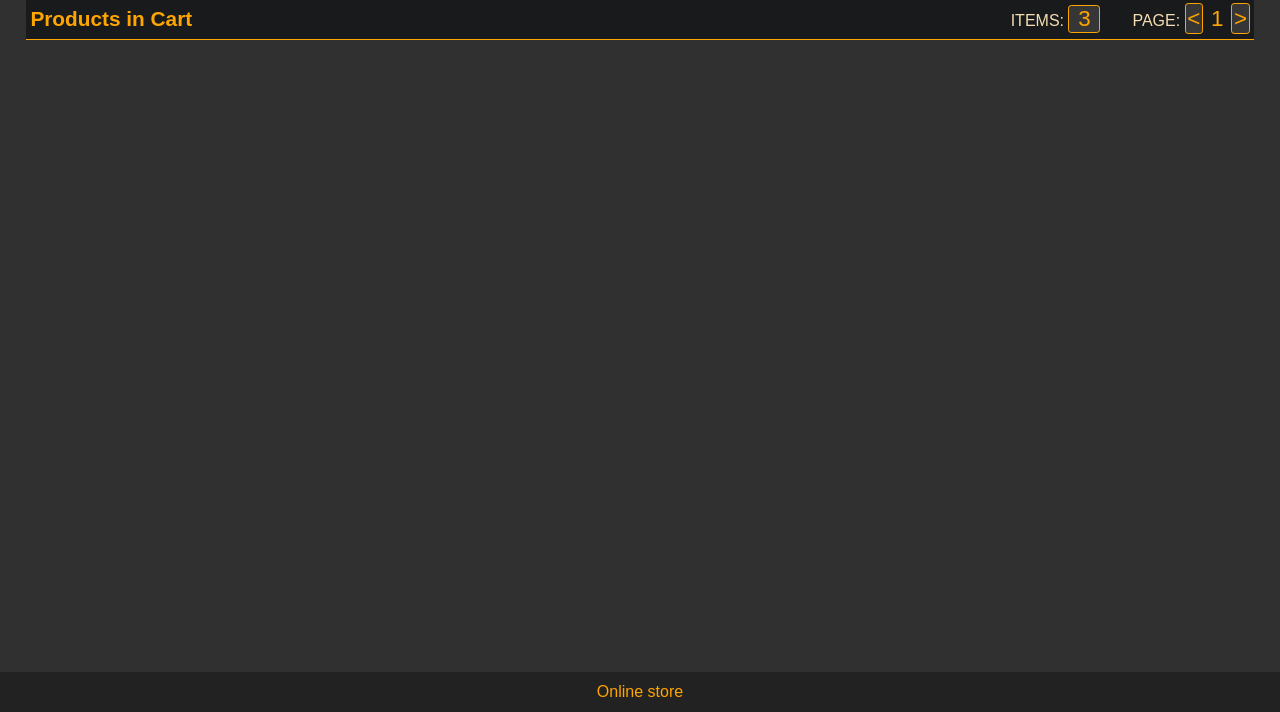
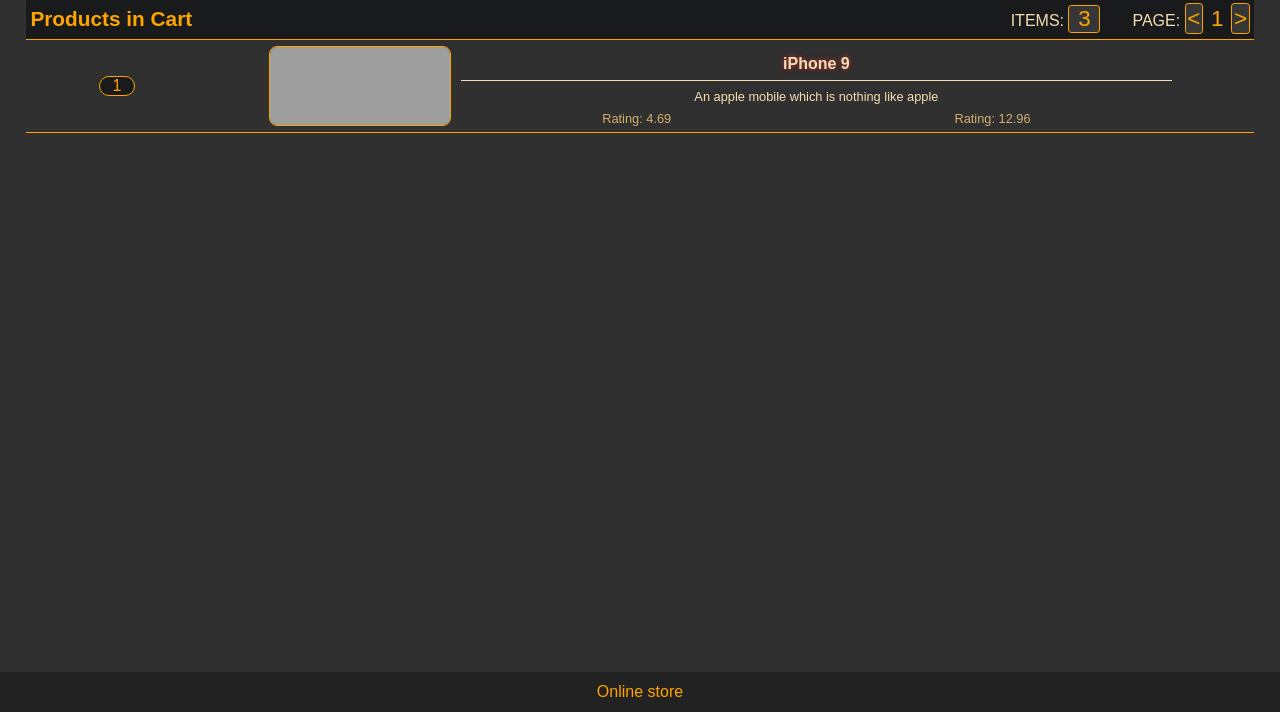
Before and after one commit to vberezhnykh/online-store, a website built with webpack: page src/index.html in a window 1280 px wide. Shown: the part 88-800 px from the top of the page. Built offline with nearby package versions, Linux system fonts and the light colour scheme; grey boxes are pictures that could not be loaded.

Commit message:
feat: made info about product in cart

```diff
--- a/src/components/view/pages/cart/cartPage.scss
+++ b/src/components/view/pages/cart/cartPage.scss
@@ -49,3 +49,78 @@
   font-size: 140%;
   margin: 0 0.5rem;
 }
+
+.cart__items {
+  width: 100%;
+  padding: 0.5%;
+  border-bottom: 1px solid orange;
+}
+
+.list__item {
+  display: flex;
+  align-items: center;
+  justify-content: space-around;
+  height: 5rem;
+}
+
+.item__number {
+  width: 3%;
+  text-align: center;
+  border: 1px solid orange;
+  border-radius: 5rem;
+  background-color: #181a1c;
+}
+
+.item__info {
+  width: 75%;
+  height: 100%;
+  display: flex;
+  align-items: center;
+  cursor: pointer;
+}
+
+.item__image {
+  width: 20%;
+  height: 100%;
+  border-radius: 0.5rem;
+  border: 0.2px solid orange;
+}
+
+.item__details {
+  width: 80%;
+  height: 100%;
+  padding: 1%;
+}
+
+.item__title {
+  width: 100%;
+  display: flex;
+  align-items: center;
+  justify-content: center;
+  text-shadow: 0 0 5px rgb(88 68 68), 0 0 2px rgb(88 19 19), 0 0 3px rgb(164 45 45), 0 0 5px rgb(150 33 33);
+  border-bottom: 1px solid wheat;
+}
+
+.title__text {
+  color: wheat;
+  padding-bottom: 1%;
+}
+
+.item__description {
+  padding-top: 1%;
+  color: wheat;
+  font-size: 80%;
+  text-align: center;
+}
+
+.item__other {
+  padding-top: 1%;
+  display: flex;
+  align-items: end;
+  justify-content: space-around;
+}
+
+.item__other > * {
+  color: #d2b06f;
+  font-size: 80%;
+}
--- a/src/components/view/pages/cart/cartProduct/cartProduct.ts
+++ b/src/components/view/pages/cart/cartProduct/cartProduct.ts
@@ -50,48 +50,53 @@
     return title;
   }
 
-  createCard(data: Omit<types.IProductInfo, 'images'>) {
-    const cardWrapper = <HTMLDivElement>createCustomElement({selector : 'div', class : 'card__wrapper'});
-    cardWrapper.style.order = `${data.id}`;
-    const card = <HTMLDivElement>createCustomElement({selector : 'div', class : 'card__item'});
-    const cardHeading = <HTMLDivElement>createCustomElement({selector : 'div', class : 'item__heading'});
-    const cardItemTitle = <HTMLSpanElement>createCustomElement({selector : 'span', class : 'item__category-value title'});
-    cardItemTitle.textContent = data.title;
-    cardHeading.appendChild(cardItemTitle);
-    const cardItemDetailsWrapper = <HTMLDivElement>createCustomElement({selector : 'div', class : 'item__details-wrapper'});
-    const cardItemDetails = <HTMLDivElement>createCustomElement({selector : 'div', class : 'item__details'});
-    const cardInfo = Object.entries(data);
-    for(let el of cardInfo) {
-      if (Object.values(types.CardDetailsOrder).includes(el[0])) {
-        const cardCategory = <HTMLParagraphElement>createCustomElement({selector : 'p', class : 'item__category'});
-        const cardCategoryValue = <HTMLSpanElement>createCustomElement({selector : 'span', class : 'item__category-value'});
-        let category = el[0].charAt(0).toLocaleUpperCase().concat(el[0].slice(1));
-        let value = el[1];
-        if (el[0] === 'discountPercentage') {
-          value = `${el[1]}%`;
-          category = 'Discount';
-        }
-        cardCategoryValue.textContent = `${value}`;
-        cardCategory.textContent = `${category}: `;
-        cardCategoryValue.classList.add(`${category}`);
-        if (el[0] === 'price') {
-          cardCategory.textContent += '$';
-        }
-        cardCategory.appendChild(cardCategoryValue);
-        cardCategory.style.order = `${Object.values(types.CardDetailsOrder).indexOf(el[0])}`;
-        cardItemDetails.appendChild(cardCategory);
-      }
-    }
-    cardItemDetailsWrapper.appendChild(cardHeading);
-    cardItemDetailsWrapper.appendChild(cardItemDetails);
-    card.style.background = `url(${data.thumbnail}) 0% 0% / cover`;
-    card.appendChild(cardItemDetailsWrapper);
-    cardWrapper.appendChild(card);
-    return cardWrapper;
+  createOther(data: Pick<types.IProductInfo, 'rating' | 'discountPercentage'>) {
+    const other = <HTMLDivElement>createCustomElement({selector : 'div', class : 'item__other'});
+    const rating = <HTMLSpanElement>createCustomElement({selector : 'span', class : 'other__rating'});
+    const discount = <HTMLSpanElement>createCustomElement({selector : 'span', class : 'other__discount'});
+    rating.textContent = `Rating: ${data.rating}`;
+    discount.textContent = `Rating: ${data.discountPercentage}`;
+    other.appendChild(rating);
+    other.appendChild(discount);
+    return other;
+  }
+
+  createDetails(data: Omit<types.IProductInfo, 'images'>) {
+    const details = <HTMLDivElement>createCustomElement({selector : 'div', class : 'item__details'});
+    const title = <HTMLDivElement>createCustomElement({selector : 'div', class : 'item__title'});
+    const titleText = <HTMLHeadingElement>createCustomElement({selector : 'h3', class : 'title__text'});
+    titleText.textContent = data.title;
+    title.appendChild(titleText);
+    const description = <HTMLParagraphElement>createCustomElement({selector : 'p', class : 'item__description'});
+    description.textContent = data.description;
+    details.appendChild(title);
+    details.appendChild(description);
+    details.appendChild(this.createOther(data));
+    return details;
+  }
+
+  createInfo(data: Omit<types.IProductInfo, 'images'>) {
+    const info = <HTMLDivElement>createCustomElement({selector : 'div', class : 'item__info'});
+    const image = <HTMLImageElement>createCustomElement({selector : 'img', class : 'item__image', options : {src : data.thumbnail, alt : `ItemImage`}});
+    info.appendChild(image);
+    info.appendChild(this.createDetails(data));
+    return info;
+  }
+
+  createProduct(data: Omit<types.IProductInfo, 'images'>, index: number) {
+    const products = <HTMLDivElement>createCustomElement({selector : 'div', class : 'cart__items'});
+    const item = <HTMLDivElement>createCustomElement({selector : 'div', class : 'list__item'});
+    const itemNumber = <HTMLDivElement>createCustomElement({selector : 'div', class : 'item__number'});
+    itemNumber.textContent = `${index}`;
+    item.appendChild(itemNumber);
+    item.appendChild(this.createInfo(data));
+    products.appendChild(item);
+    return products;
   }
 
   draw() {
     (document.querySelector('.cart__page') as HTMLDivElement).appendChild(this.createHeading());
+    (document.querySelector('.cart__page') as HTMLDivElement).appendChild(this.createProduct(Products[0], 1));
   }
 }
 
```
